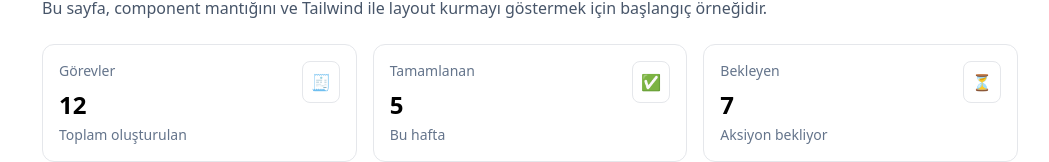
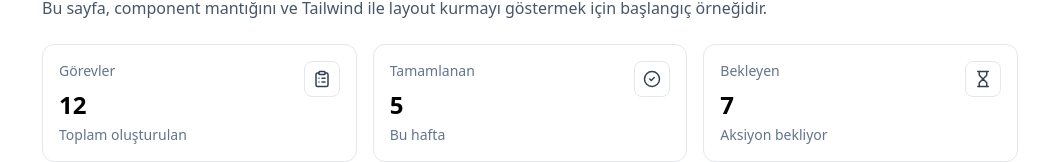
Before and after one commit to musadursun10/junior-frontend, a React (Vite) app: page / in a window 1280 px wide. Shown: the part 129-291 px from the top of the page, without its empty margins (110-1159 px from the left). Built offline with nearby package versions, Linux system fonts and the light colour scheme.

Commit message:
Replace emoji icons with lucide-react

```diff
--- a/package.json
+++ b/package.json
@@ -10,6 +10,7 @@
     "preview": "vite preview"
   },
   "dependencies": {
+    "lucide-react": "^0.563.0",
     "react": "^19.2.0",
     "react-dom": "^19.2.0",
     "react-router-dom": "^7.13.0"
--- a/src/pages/home.tsx
+++ b/src/pages/home.tsx
@@ -1,3 +1,4 @@
+import { CheckCircle2, ClipboardList, Hourglass } from 'lucide-react';
 import StatCard from '../components/StatCard';
 
 export default function Home() {
@@ -9,9 +10,24 @@ export default function Home() {
       </p>
 
       <div className="mt-6 grid gap-4 sm:grid-cols-2 lg:grid-cols-3">
-        <StatCard label="Görevler" value={12} subtitle="Toplam oluşturulan" icon={<span>🧾</span>} />
-        <StatCard label="Tamamlanan" value={5} subtitle="Bu hafta" icon={<span>✅</span>} />
-        <StatCard label="Bekleyen" value={7} subtitle="Aksiyon bekliyor" icon={<span>⏳</span>} />
+        <StatCard
+          label="Görevler"
+          value={12}
+          subtitle="Toplam oluşturulan"
+          icon={<ClipboardList size={18} />}
+        />
+        <StatCard
+          label="Tamamlanan"
+          value={5}
+          subtitle="Bu hafta"
+          icon={<CheckCircle2 size={18} />}
+        />
+        <StatCard
+          label="Bekleyen"
+          value={7}
+          subtitle="Aksiyon bekliyor"
+          icon={<Hourglass size={18} />}
+        />
       </div>
     </div>
   );
```
Also changed, not shown: 1 other file (tests, documents, lock files or other folders).
